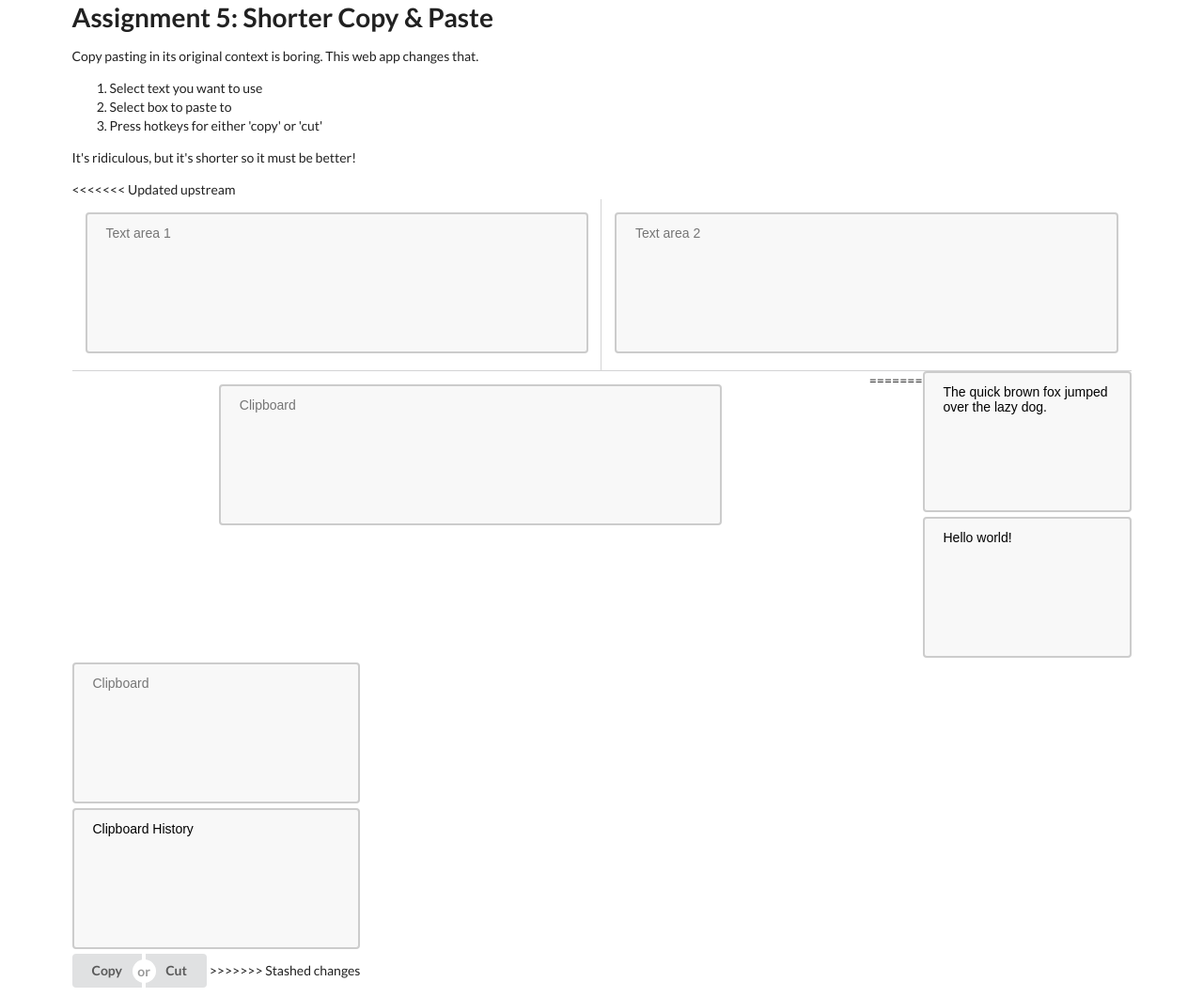
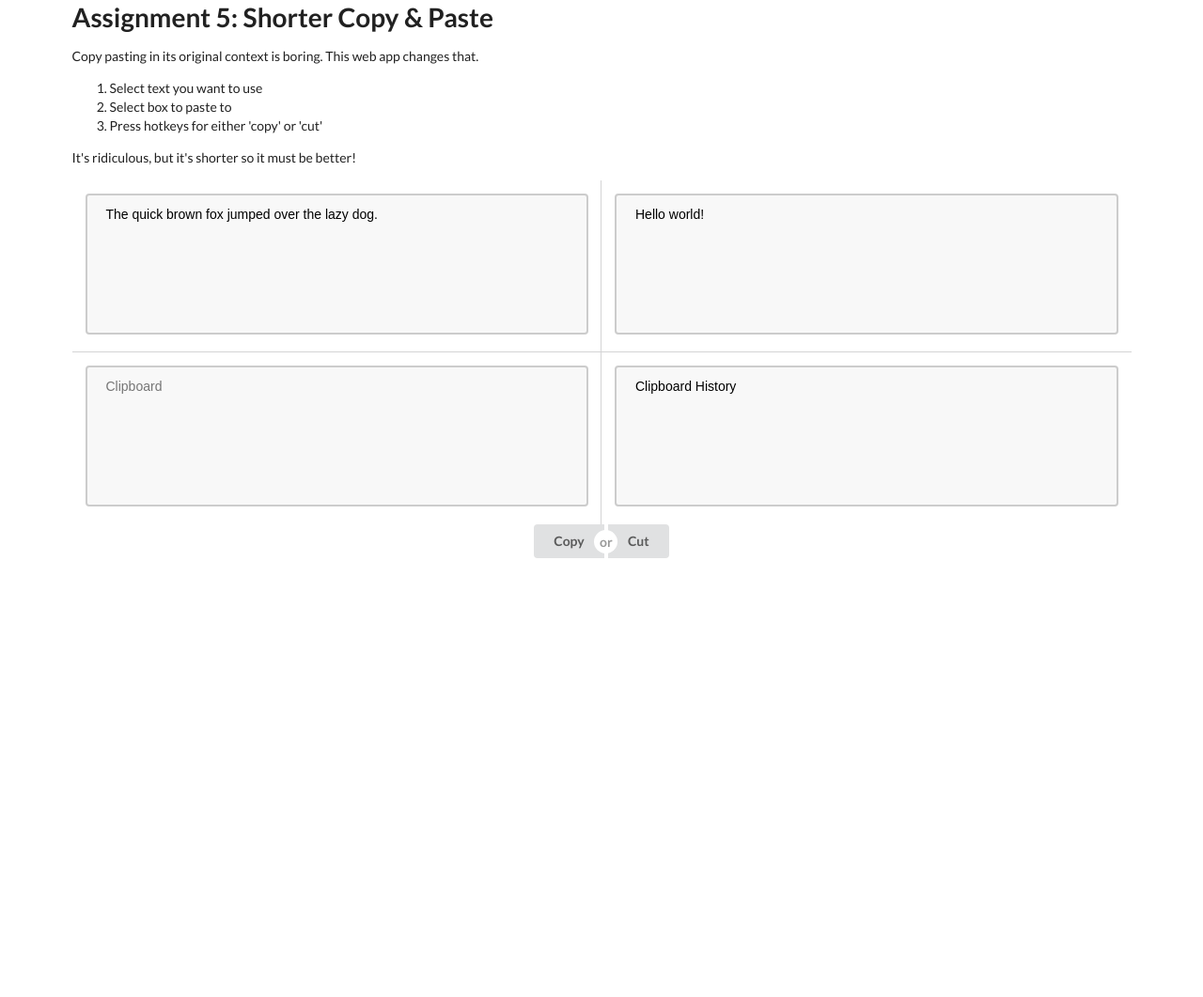
Before and after one commit to htobin/465Assignment5, a plain HTML site: page index.html in a window 1280 px wide. Shown: the whole page at 94% size. After the commit the page ends 800 px from the top, so only its background shows below. Drawn offline with nearby package versions, Linux system fonts and the light colour scheme.

Commit message:
Added Alton's button and clipboard history back in from stahed changes

```diff
--- a/index.html
+++ b/index.html
@@ -27,22 +27,6 @@
   <!--Container containing all 3 windows-->
   <div class="ui internally celled grid container">
 
-<<<<<<< Updated upstream
-  <!--First row contains the two text areas that will be copied and pasted-->
-    <div class="row">
-      <div class="eight wide column">
-        <textarea id="text1" placeholder="Text area 1"></textarea>
-      </div>
-      <div class="eight wide column">
-        <textarea id="text2"  placeholder="Text area 2"></textarea>
-      </div>
-    </div>
-  <!--Second row contains the clipboard element-->
-    <div class="row">
-      <div class="centered eight wide column">
-        <textarea readonly id="clipboard" placeholder="Clipboard"></textarea>
-      </div>
-=======
     <!--First row contains the two text areas that will be copied and pasted-->
     <div class="row">
       <div class="eight wide column">
@@ -65,7 +49,6 @@
         <div class="or"></div>
         <div class="ui button" id="cut">Cut</div>
       </div>
->>>>>>> Stashed changes
     </div>
   </div>
   <div>
```
